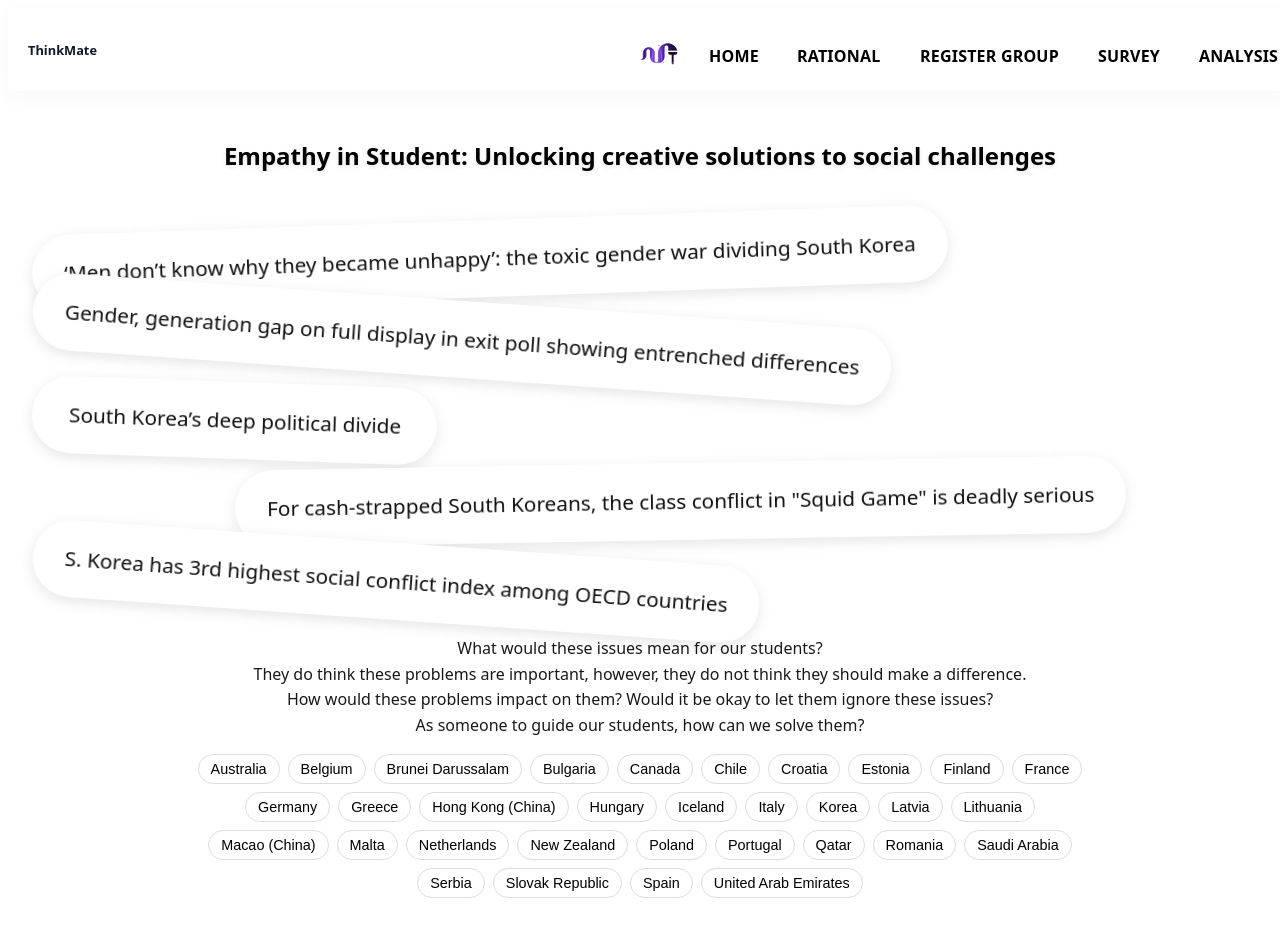
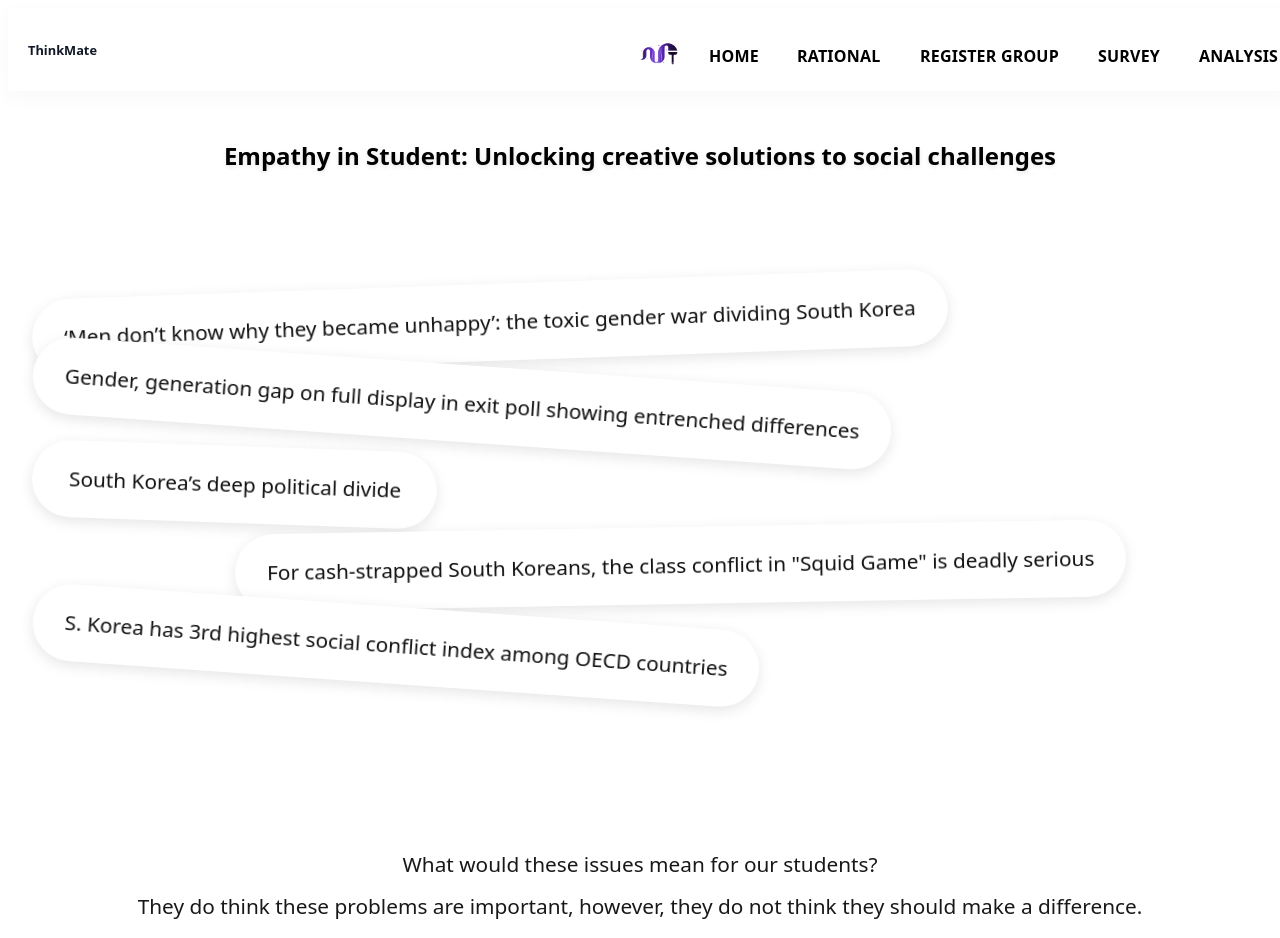
Before and after one commit to juhong7586/thinker, a Next.js app in the folder thinkmate/: page /rational in a window 1280 px wide. Shown: the top 938 px of the page. Built offline with nearby package versions, Linux system fonts and the light colour scheme; a web font is replaced by a local one.

Commit message:
change slope chart by country

```diff
--- a/thinkmate/components/visualization/creativityScatter.jsx
+++ b/thinkmate/components/visualization/creativityScatter.jsx
@@ -23,7 +23,7 @@ export default function BeesSwarmPlot() {
 
       const allData = [...dataCr, ...datacrSocial];
 
-      const margin = { top: 60, right: 100, bottom: 0, left: 150 };
+      const margin = { top: 60, right: 150, bottom: 0, left: 150 };
       const width = 1500 - margin.left - margin.right;
       const height = 350 - margin.top - margin.bottom;
 
--- a/thinkmate/components/visualization/slopeChart.jsx
+++ b/thinkmate/components/visualization/slopeChart.jsx
@@ -51,11 +51,11 @@ export default function SlopeChart({ currentCountry }) {
       socialRank[d.country] = socialIndex[d.socialSuccess];
     });
 
-    const margin = { top: 40, right: 60, bottom: 10, left: 150 };
+    const margin = { top: 40, right: 220, bottom: 10, left: 220 };
     const leftBarHeight = 20;
     const barHeight = 11;
     const height = 420;
-    const width = 800;
+    const width = 1000;
 
     d3.select(svgRef.current).selectAll("*").remove();
 
--- a/thinkmate/package.json
+++ b/thinkmate/package.json
@@ -14,6 +14,7 @@
     "d3": "^7.9.0",
     "d3-force": "^3.0.0",
     "gsap": "^3.13.0",
+    "motion": "^12.23.24",
     "next": "15.5.3",
     "plotly.js": "^3.1.1",
     "plotly.js-basic-dist": "^3.1.1",
--- a/thinkmate/pages/rational.js
+++ b/thinkmate/pages/rational.js
@@ -8,6 +8,7 @@ import CreativityScatter from '../components/visualization/creativityScatter';
 import GravityScatterPlot from '../components/visualization/gravity';
 import CurvyChart from '../components/visualization/curvyChart';
 import { useState, useEffect } from 'react';
+import { motion } from 'motion/react';
 import * as d3 from 'd3';
 
 const items = [
@@ -78,7 +79,7 @@ export default function RationalPage() {
       <p style={{fontWeight:'600', fontSize:'1.5rem'}}>Empathy in Student: Unlocking creative solutions to social challenges</p>
 
     </div>
-    <div style={{ maxWidth: '100%', margin: '1rem auto'}}>
+    <div style={{ maxWidth: '100%', margin: '1rem auto', padding: '4rem 0' }}>
         {/* BubbleMenu placed at the top of the page */}
         <BubbleMenu
           logo={<span style={{ fontWeight: 700 }}>RB</span>}
@@ -93,35 +94,39 @@ export default function RationalPage() {
           staggerDelay={0.12}
         />
     </div>
-    <div style={{  alignItems: 'center' , textAlign: 'center' }}>
+    <div style={{  alignItems: 'center' , textAlign: 'center'}}>
 
-          <p className={styles.subtitle} style={{ fontSize: '1rem', lineHeight: 1.6 }}>
+          <p className={styles.subtitle} style={{ fontSize: '1.3rem', lineHeight: 2, padding: '5rem 0'}}>
           What would these issues mean for our students?
           <br />They do think these problems are important, however, they do not think they should make a difference.
           <br />How would these problems impact on them? Would it be okay to let them ignore these issues?
           <br />As someone to guide our students, how can we solve them?</p>
+          <p className={styles.subtitle} style={{ fontSize: '1.3rem'}}><i>Please select your country.</i></p>
 
-        <div style={{ display: 'flex', justifyContent: 'center', margin: '1rem 0' }}>
-          <div style={{ display: 'flex', flexWrap: 'wrap', gap: 8, justifyContent: 'center', maxWidth: 900 }}>
+        <div style={{ display: 'flex', justifyContent: 'center', margin: '1rem 0', padding: '2rem 0' }}>
+          <div style={{ display: 'flex', flexWrap: 'wrap', gap: 16, justifyContent: 'center', maxWidth: '100%' }}>
             {countries.length === 0 ? (
               <div style={{ color: '#666' }}>Loading countries…</div>
             ) : (
               countries.map(c => (
-                <button
+                <motion.button
                   key={c}
                   onClick={() => setCountry(c)}
                   aria-pressed={country === c}
                   style={{
-                    padding: '6px 12px',
+                    padding: country === c ? '8px 16px' : '6px 12px',
                     borderRadius: 18,
                     border: country === c ? '2px solid #111' : '1px solid #ddd',
                     background: country === c ? '#f3f4f6' : '#fff',
                     cursor: 'pointer',
-                    fontSize: '0.9rem'
+                    fontSize: '1rem',
+                    transformOrigin: 'center'
                   }}
-                >
-                  {c}
-                </button>
+                  animate={country === c ? { scale: 1.1 } : { scale: 1 }}
+                  transition ={{ type: 'spring', stiffness: 300, damping: 20 }}
+                  >
+                    {c}
+                  </motion.button>
               ))
             )}
           </div>
```
Also changed, not shown: 1 other file (tests, documents, lock files or other folders).
